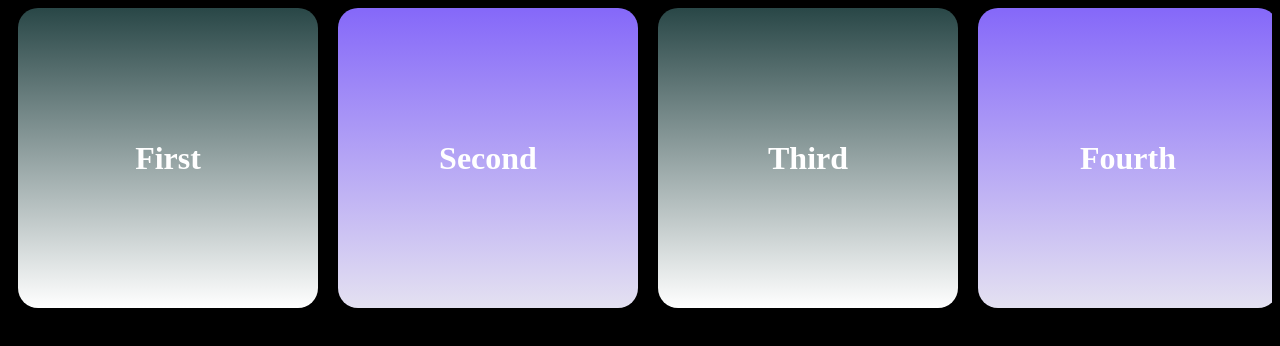
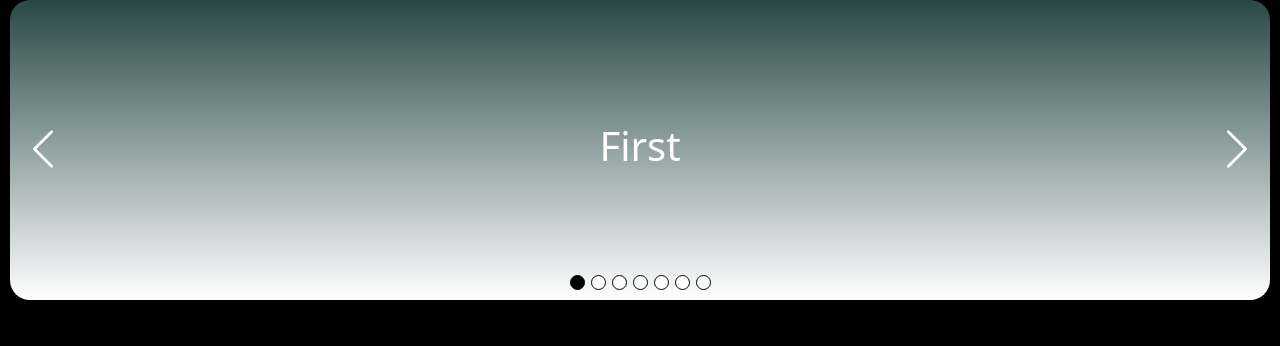
Before and after one commit to emaazmomin/imageSlider, a plain HTML site: page index.html in a window 1280 px wide. Drawn offline with nearby package versions, Linux system fonts and the light colour scheme.

Commit message:
second commit

```diff
--- a/index.html
+++ b/index.html
@@ -5,6 +5,10 @@
     <meta name="viewport" content="width=device-width, initial-scale=1.0" />
     <title></title>
     <style>
+      .main {
+        position: relative;
+        margin: 0px 10px;
+      }
       .slider {
         display: flex;
         overflow-y: auto;
@@ -14,55 +18,162 @@
       }
       .img-div {
         border-radius: 20px;
-        min-width: 300px;
+        min-width: 100%;
         height: 300px;
         display: flex;
         align-items: center;
         justify-content: center;
-        margin: 0px 10px;
+        /* margin: 0px 10px; */
+        transition: all 0.5s ease-in-out;
       }
       .img-div:nth-child(odd) {
-        background: linear-gradient(rgb(41, 71, 71),rgb(255, 255, 255));
+        background: linear-gradient(rgb(41, 71, 71), rgb(255, 255, 255));
       }
       .img-div:nth-child(even) {
-        background: linear-gradient(rgb(133, 104, 249),rgb(228, 225, 241));
+        background: linear-gradient(rgb(133, 104, 249), rgb(228, 225, 241));
+      }
+      #left {
+        position: absolute;
+        top: 42%;
+        left: 10px;
+      }
+      #right {
+        position: absolute;
+        top: 42%;
+        right: 10px;
+      }
+      #dot-div {
+        position: absolute;
+        bottom: 10px;
+        display: flex;
+        justify-content: center;
+        align-items: center;
+        /* border: 2px solid black; */
+        width: 100%;
+      }
+      .dots {
+        width: 15px;
+        height: 15px;
+        margin: 0px 3px;
+        background-color: white;
+        border: 1px solid black;
+        border-radius: 20px;
+      }
+      .active {
+        background-color: black;
       }
     </style>
+    <link
+      href="https://cdn.jsdelivr.net/npm/bootstrap@5.3.1/dist/css/bootstrap.min.css"
+      rel="stylesheet"
+      integrity="sha384-4bw+/aepP/YC94hEpVNVgiZdgIC5+VKNBQNGCHeKRQN+PtmoHDEXuppvnDJzQIu9"
+      crossorigin="anonymous"
+    />
   </head>
-  <body
-    style="background-color: black;color: white;"
-  >
+  <body style="background-color: black; color: white">
     <div class="main">
       <div class="slider">
         <div class="img-div">
-          <!-- <img src="wallpaperflare.com_wallpaper (4).jpg" alt="" /> -->
           <h1>First</h1>
         </div>
         <div class="img-div">
-          <!-- <img src="wallpaperflare.com_wallpaper (5).jpg" alt="" /> -->
           <h1>Second</h1>
         </div>
         <div class="img-div">
-          <!-- <img src="wallpaperflare.com_wallpaper (6).jpg" alt="" /> -->
           <h1>Third</h1>
         </div>
         <div class="img-div">
-          <!-- <img src="wallpaperflare.com_wallpaper (6).jpg" alt="" /> -->
           <h1>Fourth</h1>
         </div>
         <div class="img-div">
-          <!-- <img src="wallpaperflare.com_wallpaper (6).jpg" alt="" /> -->
           <h1>Fifth</h1>
         </div>
         <div class="img-div">
-          <!-- <img src="wallpaperflare.com_wallpaper (6).jpg" alt="" /> -->
           <h1>Sixth</h1>
         </div>
         <div class="img-div">
-          <!-- <img src="wallpaperflare.com_wallpaper (6).jpg" alt="" /> -->
           <h1>Seventh</h1>
         </div>
       </div>
+      <div id="left">
+        <svg
+          xmlns="http://www.w3.org/2000/svg"
+          width="46"
+          height="46"
+          fill="currentColor"
+          class="bi bi-chevron-left"
+          viewBox="0 0 16 16"
+        >
+          <path
+            fill-rule="evenodd"
+            d="M11.354 1.646a.5.5 0 0 1 0 .708L5.707 8l5.647 5.646a.5.5 0 0 1-.708.708l-6-6a.5.5 0 0 1 0-.708l6-6a.5.5 0 0 1 .708 0z"
+          />
+        </svg>
+      </div>
+      <div id="right">
+        <svg
+          xmlns="http://www.w3.org/2000/svg"
+          width="46"
+          height="46"
+          fill="currentColor"
+          class="bi bi-chevron-right"
+          viewBox="0 0 16 16"
+        >
+          <path
+            fill-rule="evenodd"
+            d="M4.646 1.646a.5.5 0 0 1 .708 0l6 6a.5.5 0 0 1 0 .708l-6 6a.5.5 0 0 1-.708-.708L10.293 8 4.646 2.354a.5.5 0 0 1 0-.708z"
+          />
+        </svg>
+      </div>
+      <div id="dot-div">
+        <div class="dots active"></div>
+        <div class="dots"></div>
+        <div class="dots"></div>
+        <div class="dots"></div>
+        <div class="dots"></div>
+        <div class="dots"></div>
+        <div class="dots"></div>
+      </div>
     </div>
+    <script>
+      let slide = document.querySelectorAll(".img-div");
+      let leftbtn = document.getElementById("left");
+      let rytbtn = document.getElementById("right");
+      let percent = 100;
+      let slideLen = Number(slide.length);
+      let slideNum = 1;
+      let dots = document.querySelectorAll(".dots");
+
+      leftbtn.addEventListener("mousedown", (e) => {
+        if (slideNum > 1) {
+          slideNum -= 1;
+          for (let i = 0; i < slideLen; i++) {
+            slide[i].style.transform = `translateX(-100%)`;
+            slide[i].style.transform = `translateX(-${percent - 200}%)`;
+          }
+          dots[slideNum - 1].classList.toggle("active");
+          dots[slideNum].classList.remove("active");
+          percent -= 100;
+        }
+      });
+
+      rytbtn.addEventListener("mousedown", (e) => {
+        console.log("right");
+        if (slideNum < slideLen) {
+          slideNum += 1;
+          for (let i = 0; i < slide.length; i++) {
+            slide[i].style.transform = `translateX(-${percent}%)`;
+          }
+          percent += 100;
+          dots[slideNum - 1].classList.toggle("active");
+          dots[slideNum - 2].classList.remove("active");
+        }
+      });
+    </script>
+    <script
+      src="https://cdn.jsdelivr.net/npm/bootstrap@5.3.1/dist/js/bootstrap.bundle.min.js"
+      integrity="sha384-HwwvtgBNo3bZJJLYd8oVXjrBZt8cqVSpeBNS5n7C8IVInixGAoxmnlMuBnhbgrkm"
+      crossorigin="anonymous"
+    ></script>
   </body>
 </html>
```
